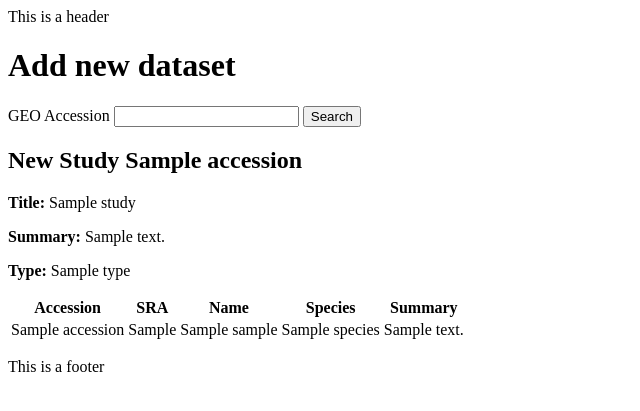
After one commit to s-andrews/Golden, a Python web app: template templates/new_geo.html in a window 1280 px wide. The commit adds this page. Shown: the top 411 px of the page, without its empty margins (0-640 px from the left). Run offline with Jinja, Linux system fonts and the light colour scheme; the template is opened without the code that fills it: most values are stand-ins (such as "Sample title", 1, 10 or a date in 2020); form fields are guessed from the names that the template uses.

Commit message:
Made new GEO querying and lookup work

```diff
--- /dev/null
+++ b/forms.py
@@ -0,0 +1,6 @@
+from flask_wtf import FlaskForm
+from wtforms import StringField
+from wtforms.validators import DataRequired
+
+class NewGEOForm(FlaskForm):
+    accession = StringField('accession', validators=[DataRequired()])
--- a/templates/base.html
+++ b/templates/base.html
@@ -2,7 +2,7 @@
   <head>
     {% if title %}
     <title>Golden - {{ title }}</title>
-    {$ else %}
+    {% else %}
     <title>Golden - a public sequence data management system</title>
     {% endif %}
   </head>
--- /dev/null
+++ b/templates/new_geo.html
@@ -0,0 +1,54 @@
+{% extends "base.html" %}
+
+{% block content %}
+
+<h1>Add new dataset</h1>
+
+<form action="" method="post" name="new_geo">
+
+  {{ form.hidden_tag() }}
+
+  <p>GEO Accession {{ form.accession(size=20) }} <input type="submit" value="Search"></p>
+
+</form>
+
+
+{% if study %}
+
+<h2>New Study {{ study.accession }}</h2>
+
+
+<p><strong>Title:</strong> {{ study.title }}</p>
+
+<p><strong>Summary:</strong> {{ study.summary }}</p>
+
+<p><strong>Type:</strong> {{ study.type }}</p>
+
+<table>
+  <tr>
+    <th>Accession</th>
+    <th>SRA</th>
+    <th>Name</th>
+    <th>Species</th>
+    <th>Summary</th>
+  </tr>
+
+  {% for sample in study.all_samples() %}
+
+  <tr>
+    <td>{{ sample.accession }}</td>
+    <td>{{ sample.sra_accession }}</td>
+    <td>{{ sample.name }}</td>
+    <td>{{ sample.species }}</td>
+    <td>{{ sample.summary }}</td>
+  </tr>
+
+  {% endfor %}
+
+</table>
+
+
+{% endif %}
+
+
+{% endblock %}
```
Also changed, not shown: views.py (+18 -1 lines).
